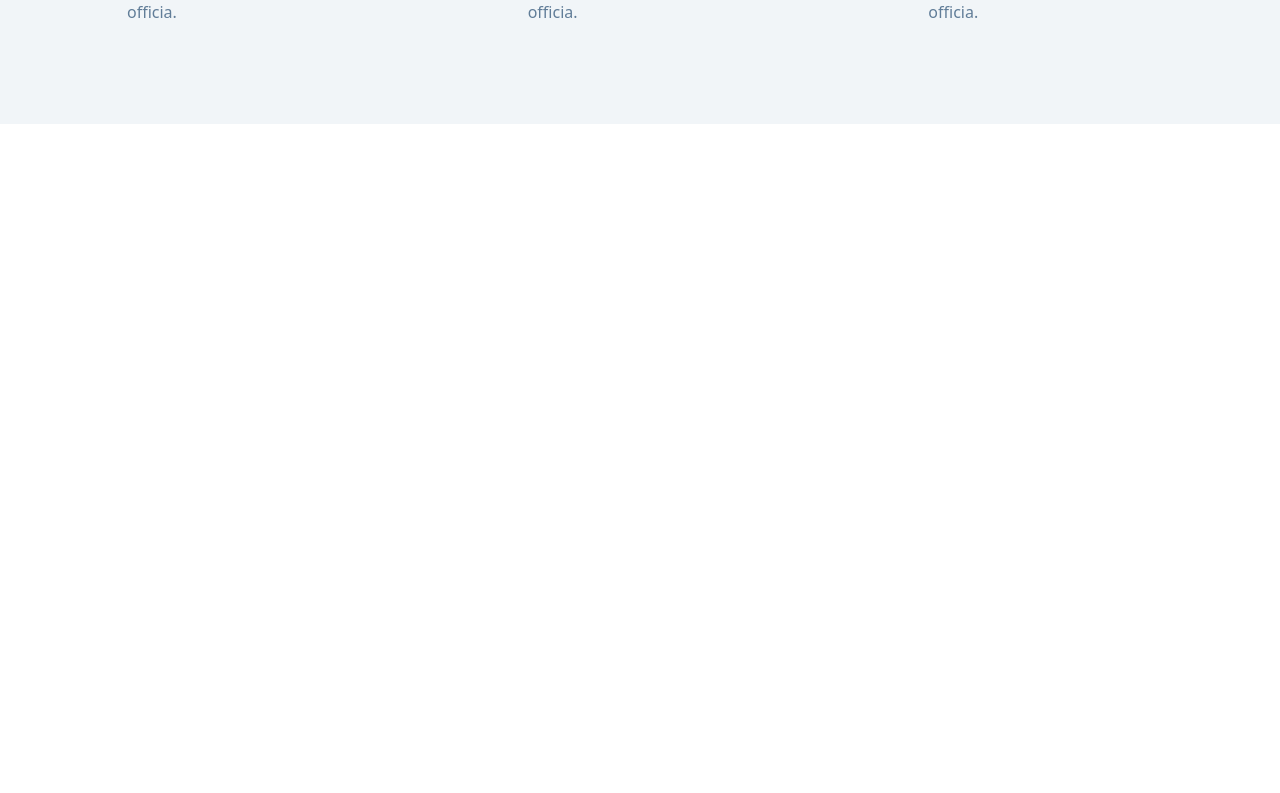
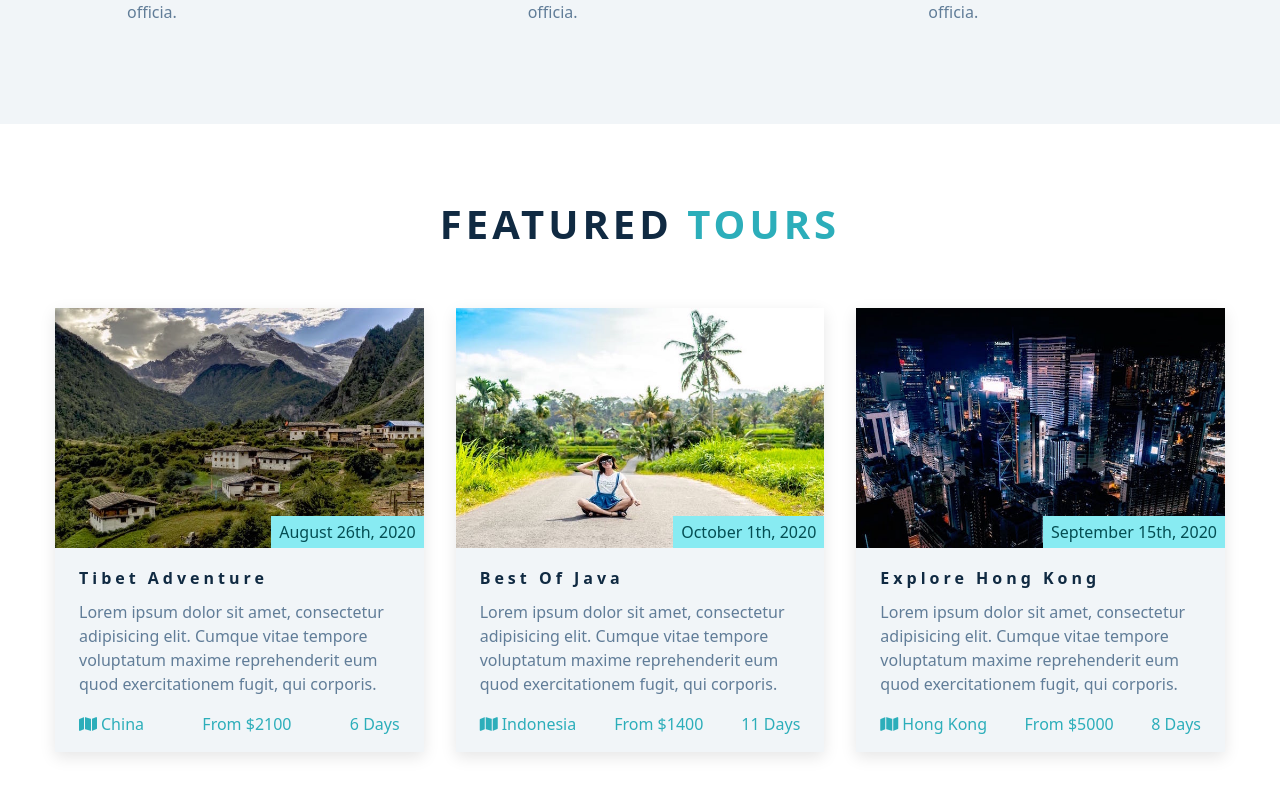
Before and after one commit to shifat97/backroads-app, a React (Vite) app: page / in a window 1280 px wide. Shown: the part 1747-2540 px from the top of the page. Before the commit the page ends 1871 px from the top, so only its background shows below. Built offline with nearby package versions, Linux system fonts and the light colour scheme.

Commit message:
add tours section

```diff
--- a/src/App.jsx
+++ b/src/App.jsx
@@ -2,6 +2,7 @@ import About from "./components/About";
 import Hero from "./components/Hero";
 import Navbar from "./components/Navbar";
 import Services from "./components/Services";
+import Tours from "./components/Tours";
 
 function App() {
   return (
@@ -10,6 +11,7 @@ function App() {
       <Hero />
       <About />
       <Services />
+      <Tours />
     </>
   );
 }
--- /dev/null
+++ b/src/components/Tour.jsx
@@ -0,0 +1,27 @@
+const Tour = ({ image, date, title, info, location, duration, cost }) => {
+  return (
+    <article className='tour-card'>
+      <div className='tour-img-container'>
+        <img src={image} className='tour-img' alt={title} />
+        <p className='tour-date'>{date}</p>
+      </div>
+      <div className='tour-info'>
+        <div className='tour-title'>
+          <h4>{title}</h4>
+        </div>
+        <p>{info}</p>
+        <div className='tour-footer'>
+          <p>
+            <span>
+              <i className='fas fa-map'></i>
+            </span>
+            {location}
+          </p>
+          <p>from ${cost}</p>
+          <p>{duration} days</p>
+        </div>
+      </div>
+    </article>
+  )
+}
+export default Tour
--- /dev/null
+++ b/src/components/Tours.jsx
@@ -0,0 +1,17 @@
+import { tours } from '../data'
+import Title from './Title'
+import Tour from './Tour'
+const Tours = () => {
+  return (
+    <section className='section' id='tours'>
+      <Title title='featured' subTitle='tours' />
+
+      <div className='section-center featured-center'>
+        {tours.map((tour) => {
+          return <Tour {...tour} key={tour.id} />
+        })}
+      </div>
+    </section>
+  )
+}
+export default Tours
```
